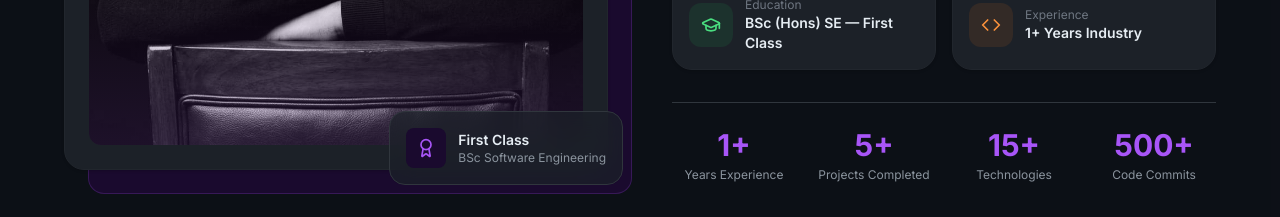
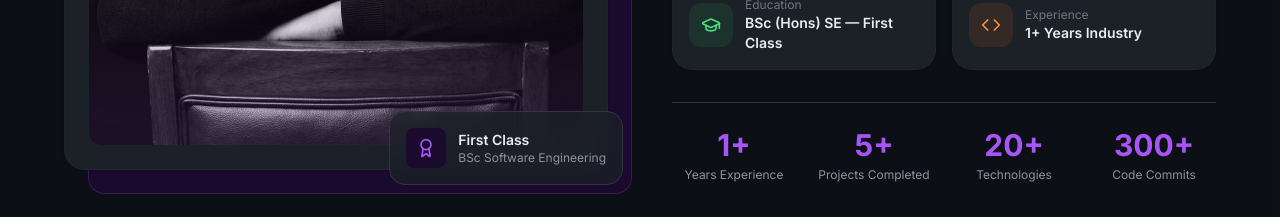
Before and after one commit to Chathura30/Portfolio, a React (Vite) app: page / in a window 1280 px wide. Shown: the part 1500-1717 px from the top of the page. Built offline with nearby package versions, Linux system fonts and the light colour scheme.

Commit message:
Update About section stats — technologies and commits count

```diff
--- a/src/components/About.tsx
+++ b/src/components/About.tsx
@@ -4,8 +4,8 @@ import { useReveal } from '../hooks/useReveal'
 const stats = [
   { label: 'Years Experience', value: '1+' },
   { label: 'Projects Completed', value: '5+' },
-  { label: 'Technologies', value: '15+' },
-  { label: 'Code Commits', value: '500+' },
+  { label: 'Technologies', value: '20+' },
+  { label: 'Code Commits', value: '300+' },
 ]
 
 const infoCards = [
```
